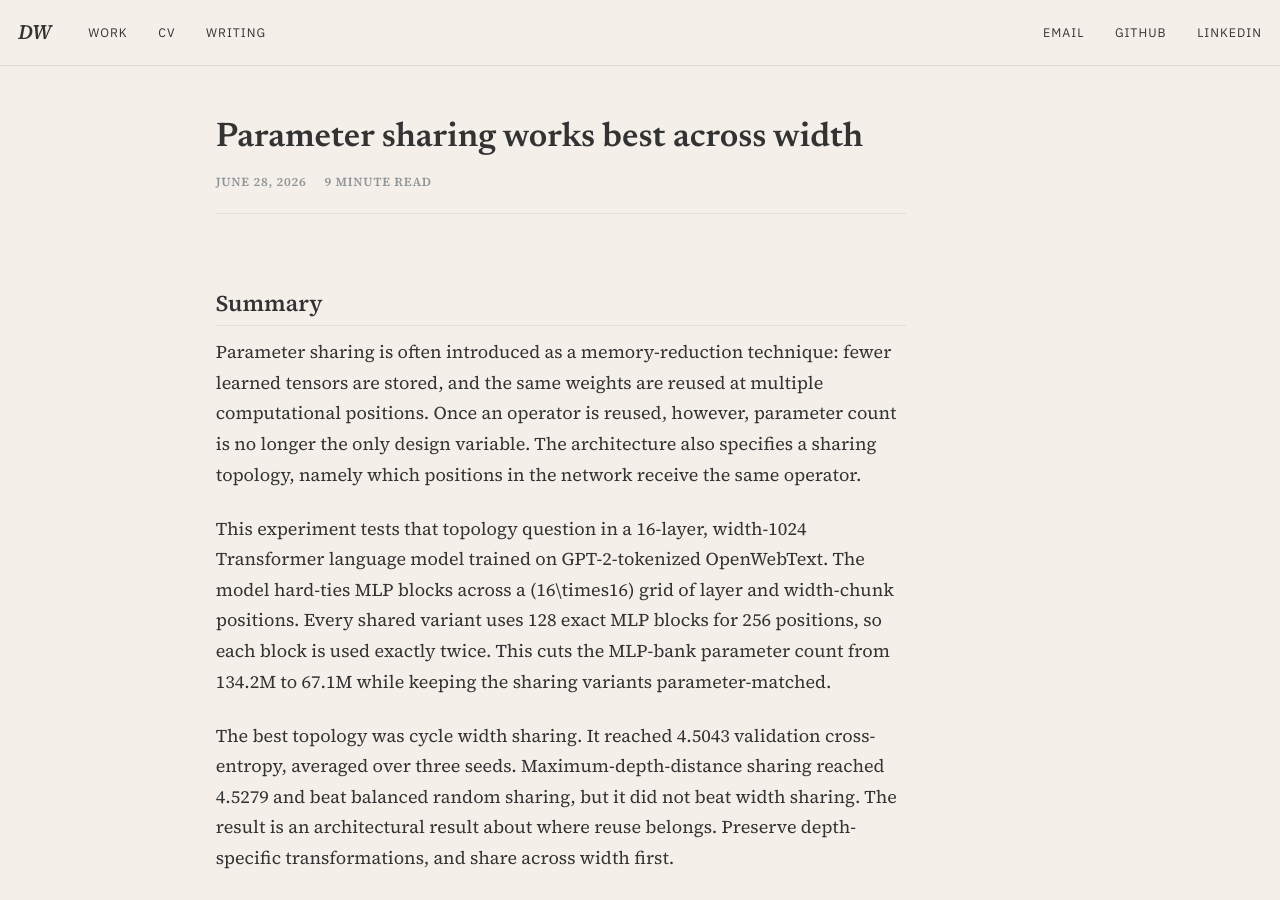
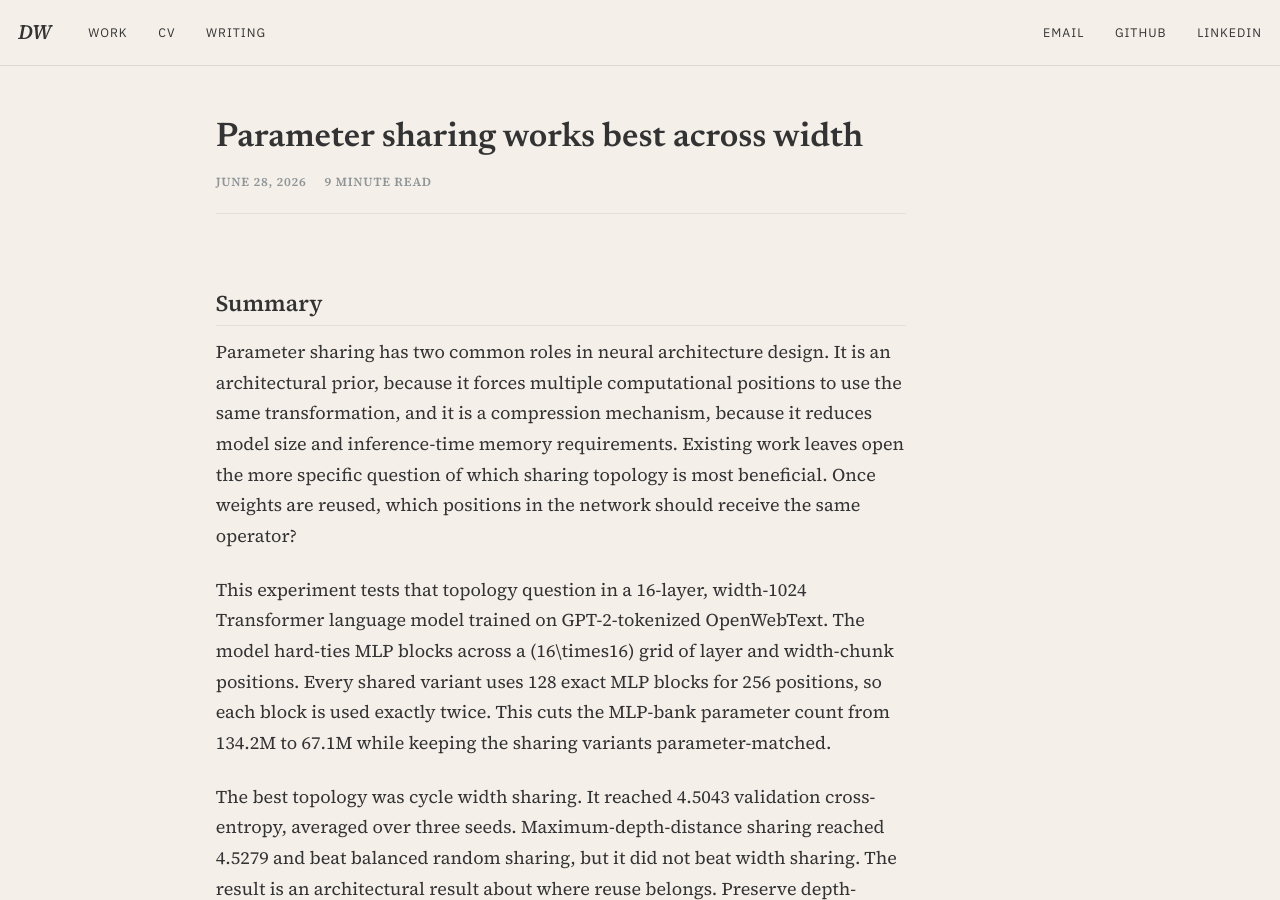
Before and after one commit to DavideWiest/davidewiest.github.io, a Jekyll site: the page built from _posts/2026-06-28-irregular-parameter-sharing-transformers.md, in a window 1280 px wide and 900 px high. Built offline with Jekyll 4.4.1, drawn with Linux system fonts in a browser that asks for light colours; formulas are drawn with MathJax 3.

Commit message:
Refine parameter sharing motivation

```diff
--- a/_posts/2026-06-28-irregular-parameter-sharing-transformers.md
+++ b/_posts/2026-06-28-irregular-parameter-sharing-transformers.md
@@ -11,7 +11,7 @@ tags:
 
 ## Summary
 
-Parameter sharing is often introduced as a memory-reduction technique: fewer learned tensors are stored, and the same weights are reused at multiple computational positions. Once an operator is reused, however, parameter count is no longer the only design variable. The architecture also specifies a sharing topology, namely which positions in the network receive the same operator.
+Parameter sharing has two common roles in neural architecture design. It is an architectural prior, because it forces multiple computational positions to use the same transformation, and it is a compression mechanism, because it reduces model size and inference-time memory requirements. Existing work leaves open the more specific question of which sharing topology is most beneficial. Once weights are reused, which positions in the network should receive the same operator?
 
 This experiment tests that topology question in a 16-layer, width-1024 Transformer language model trained on GPT-2-tokenized OpenWebText. The model hard-ties MLP blocks across a \(16\times16\) grid of layer and width-chunk positions. Every shared variant uses 128 exact MLP blocks for 256 positions, so each block is used exactly twice. This cuts the MLP-bank parameter count from 134.2M to 67.1M while keeping the sharing variants parameter-matched.
 
```
